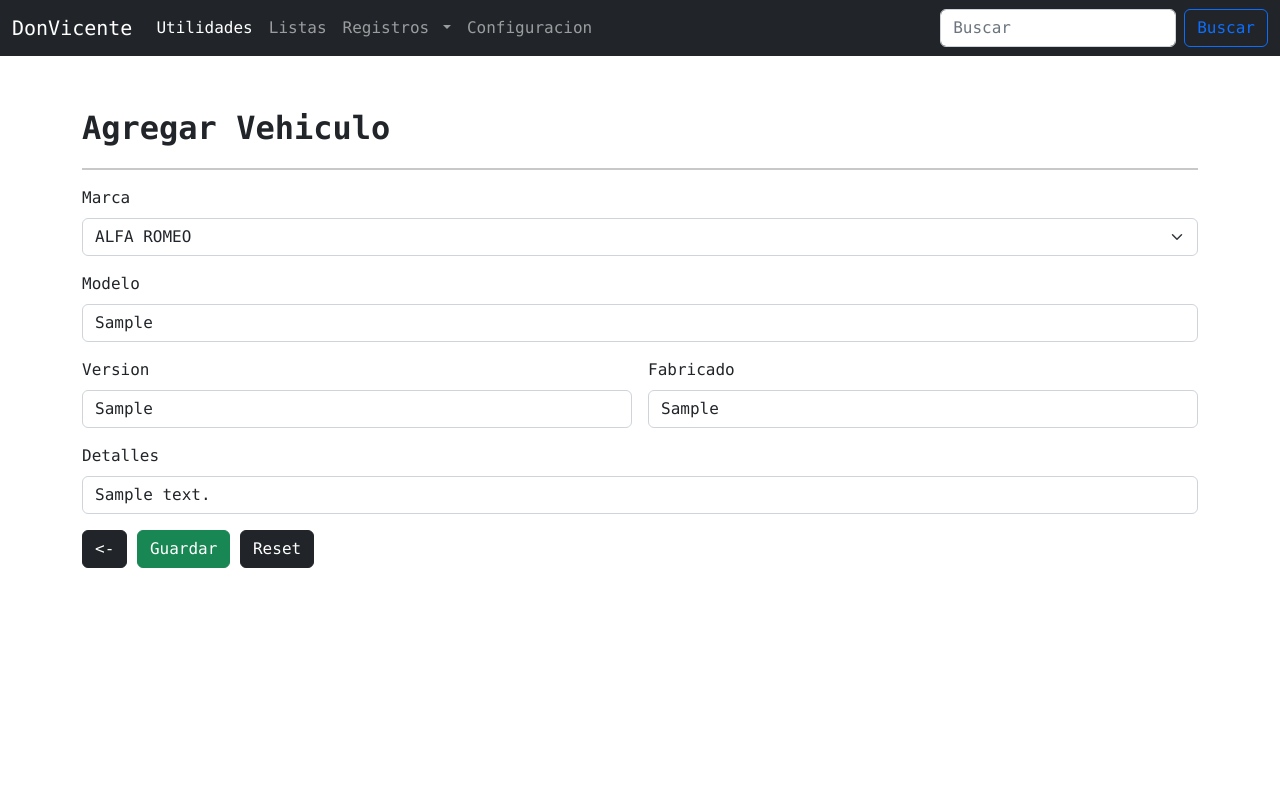
After one commit to Joacofb/tuki_admin, a Django app: page /vehicles/00000000-0000-0000-0000-000000000001/edit in a window 1280 px wide. The commit adds this page. Shown: the top 808 px of the page. Run offline with Django 5.2, Linux system fonts and the light colour scheme; tables that the repository leaves empty hold one stand-in row (values such as "Sample post"); parts of the project's set-up code (start-up, migrations or seed data) failed here and were passed over.

Commit message:
Adding Edit view and template

```diff
--- /dev/null
+++ b/vehicle/templates/vehicle/edit_vehicle.html
@@ -0,0 +1,45 @@
+{% extends 'core/base.html' %}
+
+{% block content %}
+<!--<h1>Agregar Nuevo Vehículo</h1>-->
+<!--<form method="POST">-->
+<!--    {% csrf_token %}-->
+<!--    {{ form.as_p }}-->
+<!--    <button type="submit">Agregar Vehículo</button>-->
+<!--</form>-->
+
+    <div class="my-5 container">
+        <p class="fw-bold text-dark fs-2">Agregar Vehiculo</p>
+        <hr class="border border-dark">
+        <form id="edit_vehicle" name="edit_vehicle" class="row g-3" method="post">
+            {% csrf_token %}
+            <div>
+                <label for="vehicle_brand" class="form-label">Marca</label>
+                <select name="vehicle_brand" id="vehicle_brand" class="form-select">
+                    <option value="{{ vehicle.vehicle_brand }}" selected>{{ vehicle.vehicle_brand }}</option>
+                </select>
+            </div>
+            <div class="col-12">
+                <label for="vehicle_model" class="form-label">Modelo</label>
+                <input type="text" class="form-control" id="vehicle_model" name="vehicle_model" value="{{ vehicle.vehicle_model }}">
+            </div>
+            <div class="col-6">
+                <label for="vehicle_version" class="form-label">Version</label>
+                <input type="text" class="form-control" id="vehicle_version" name="vehicle_version" value="{{ vehicle.vehicle_version }}">
+            </div>
+            <div class="col-6">
+                <label for="vehicle_production" class="form-label">Fabricado</label>
+                <input type="text" class="form-control" id="vehicle_production" name="vehicle_production" value="{{ vehicle.vehicle_production }}">
+            </div>
+            <div class="col-12">
+                <label for="vehicle_details" class="form-label">Detalles</label>
+                <input type="text" class="form-control" id="vehicle_details" name="vehicle_details" value="{{ vehicle.vehicle_details }}">
+            </div>
+            <div>
+                <a href="{% url 'core:index' %}" class="btn btn-dark" title="Volver"><-</a>
+                <button type="submit" class="btn btn-success">Guardar</button>
+                <button type="reset" class="btn btn-dark">Reset</button>
+            </div>
+        </form>
+    </div>
+{% endblock %}
--- a/vehicle/templates/vehicle/vehicle.html
+++ b/vehicle/templates/vehicle/vehicle.html
@@ -9,7 +9,7 @@
       <p class="card-text">{{ vehicle.vehicle_details }}</p>
       <div class="d-flex justify-content-between">
         <a class="btn btn-outline-dark">Agregar Producto Asociado</a>
-        <a class="btn btn-outline-dark">Editar Vehiculo</a>
+        <a href="{% url 'vehicle:edit' vehicle.vehicle_id %}" class="btn btn-outline-dark">Editar Vehiculo</a>
       </div>
       <div>
         <hr />
--- a/vehicle/urls.py
+++ b/vehicle/urls.py
@@ -8,4 +8,5 @@ urlpatterns = [
     path('add/', views.add_vehicle, name='add'),
     path('<uuid:vehicle_id>/', views.vehicle, name='vehicle'),
     path('<uuid:vehicle_id>/delete', views.delete_vehicle, name='delete'),
+    path('<uuid:vehicle_id>/edit', views.edit_vehicle, name='edit'),
 ]
--- a/vehicle/views.py
+++ b/vehicle/views.py
@@ -1,6 +1,8 @@
 from django.core.paginator import Paginator
 from django.shortcuts import render, redirect, get_object_or_404
+from django.urls import reverse
 from .models import BRAND_CHOICES, Vehicle
+# from .forms import VehicleForm
 
 
 def add_vehicle(request):
@@ -26,28 +28,55 @@ def add_vehicle(request):
     return render(request, 'vehicle/add_vehicle.html', context)
 
 
-def edit_vehicle(request):
-    pass
+def edit_vehicle(request, vehicle_id):
+    # get_vehicle = get_object_or_404(Vehicle, pk=vehicle_id)
+    #
+    # if request.method == 'POST':
+    #     form = VehicleForm(request.POST, instance=get_vehicle)
+    #     if form.is_valid():
+    #         form.save()
+    #         return redirect('/vehicles/all')  # O redirigir a la página de detalles del vehículo
+    # else:
+    #     form = VehicleForm(instance=get_vehicle)
+    #
+    # return render(request, 'vehicle/edit_vehicle.html', {'form': form, 'vehicle': vehicle})
+
+    get_vehicle = get_object_or_404(Vehicle, pk=vehicle_id)
+    context = {'vehicle': get_vehicle}
+
+    if request.method == 'POST':
+        vehicle_brand = request.POST.get('vehicle_brand', '')
+        vehicle_model = request.POST.get('vehicle_model', '')
+        vehicle_version = request.POST.get('vehicle_version', '')
+        vehicle_production = request.POST.get('vehicle_production', '')
+        vehicle_details = request.POST.get('vehicle_details', '')
+
+        if vehicle_brand and vehicle_model and vehicle_version:
+            get_vehicle.vehicle_brand = vehicle_brand
+            get_vehicle.vehicle_model = vehicle_model
+            get_vehicle.vehicle_version = vehicle_version
+            get_vehicle.vehicle_production = vehicle_production
+            get_vehicle.vehicle_details = vehicle_details
+
+            get_vehicle.save()
+
+            return redirect(reverse('vehicle:vehicle', args=[vehicle_id]))
+
+    return render(request, 'vehicle/edit_vehicle.html', context)
 
 
 def delete_vehicle(request, vehicle_id):
     get_vehicle = get_object_or_404(Vehicle, pk=vehicle_id)
-    context = {
-        'vehicle': get_vehicle
-    }
+    context = {'vehicle': get_vehicle}
 
     if request.method == 'POST':
         get_vehicle.delete()
         return redirect('/vehicles/all')
 
-    # get_vehicle = Vehicle.objects.get(pk=vehicle_id)
-    # get_vehicle.delete()
-
     return render(request, 'vehicle/delete_vehicle.html', context)
 
 
 def all_vehicles(request):
-
     search_data = request.GET.get('search_vehicle', '')
 
     if search_data:
@@ -69,8 +98,6 @@ def all_vehicles(request):
 
 def vehicle(request, vehicle_id):
     get_vehicle = Vehicle.objects.get(pk=vehicle_id)
-    context = {
-        'vehicle': get_vehicle,
-    }
+    context = {'vehicle': get_vehicle}
 
     return render(request, 'vehicle/vehicle.html', context)
```
